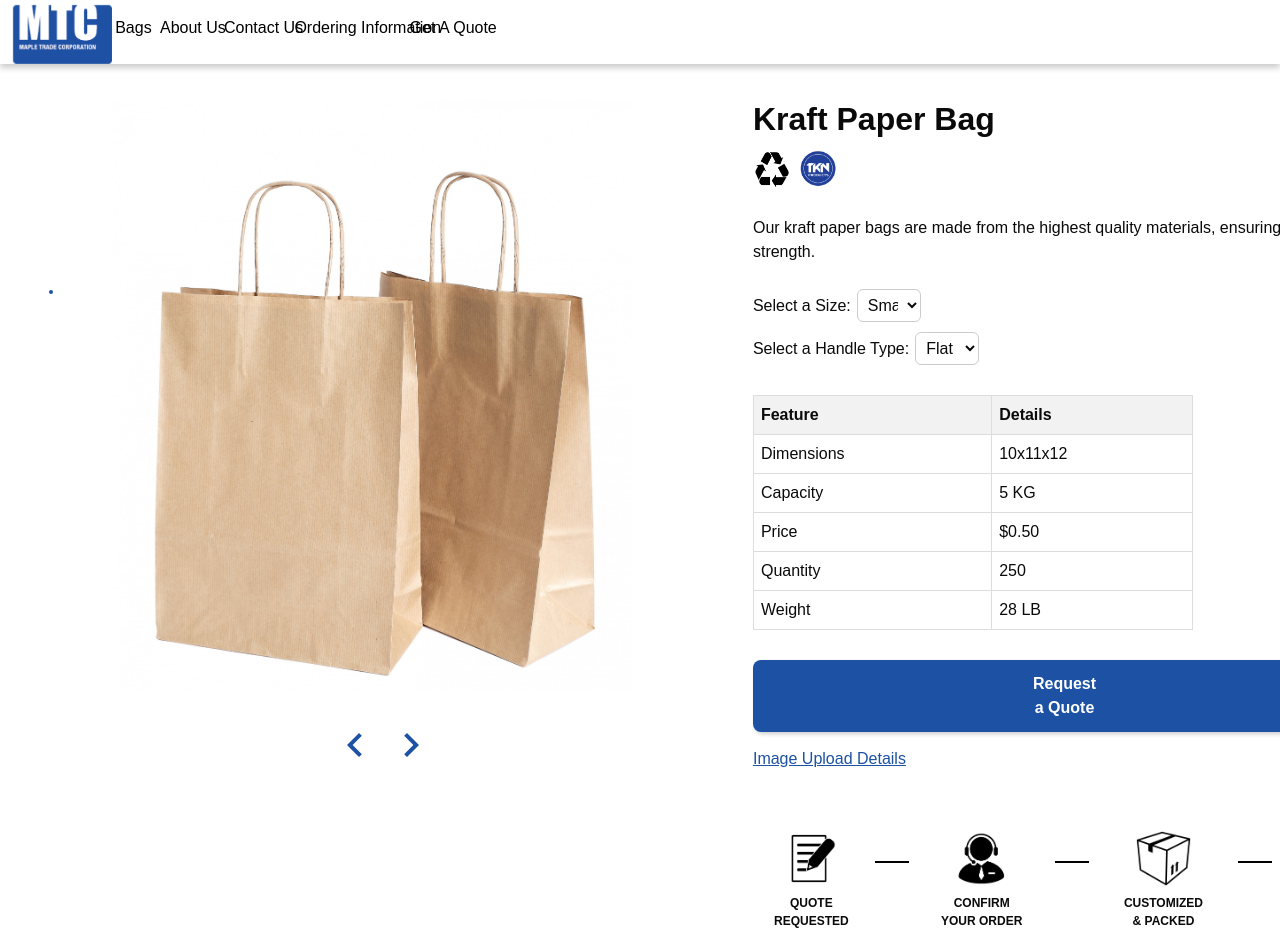
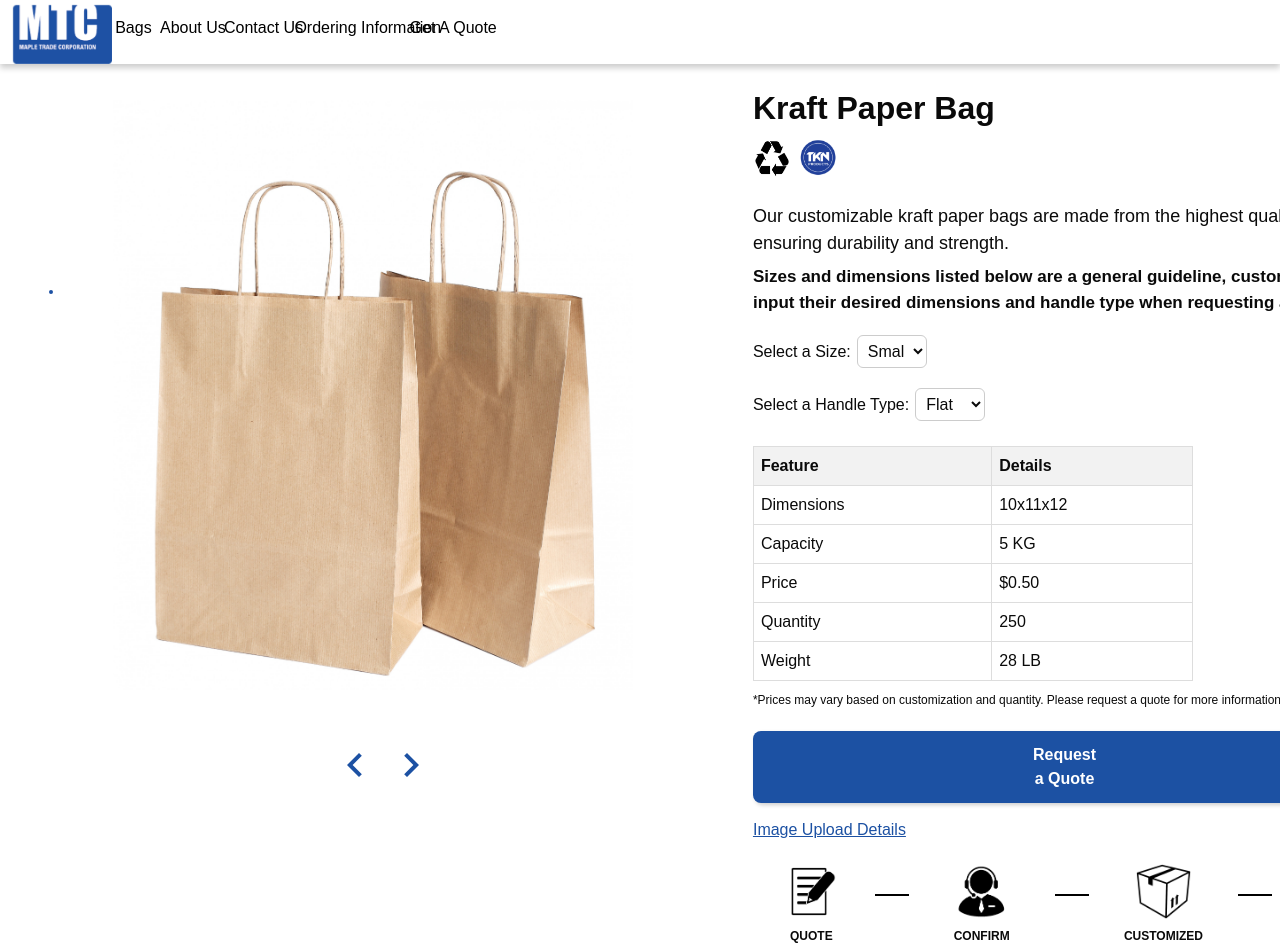
Before and after one commit to paul-ngyn/TKN-Paperbags, a Next.js app: page /product in a window 1280 px wide. Shown: the top 947 px of the page. Built offline with nearby package versions, Linux system fonts and the light colour scheme.

Commit message:
PRODUCT PAGE

```diff
--- a/app/components/AboutPage/AboutPage.module.css
+++ b/app/components/AboutPage/AboutPage.module.css
@@ -23,6 +23,7 @@
 
   .logoContainer {
     flex-shrink: 0;
+    padding-bottom: 90px;
   }
 
   .textContainer {
--- a/app/components/Footer/Footer.module.css
+++ b/app/components/Footer/Footer.module.css
@@ -1,7 +1,7 @@
 .footer {
     background-color: #1c51a3; /* Same blue color as the subheader */
     color: white;
-    padding: 20px;
+    padding: 10px;
     text-align: center;
     display: flex;
     flex-direction: column;
--- a/app/components/ProductImageCarousel/ProductImageCarousel.module.css
+++ b/app/components/ProductImageCarousel/ProductImageCarousel.module.css
@@ -64,7 +64,7 @@
     transform: translateY(-50%);
     z-index: 1;
     padding: 3px;
-    margin-top: 350px;
+    margin-top: 370px;
     margin-left: 15px;
     margin-right: -5px;
   }
--- a/app/components/ProductPage/ProductPage.tsx
+++ b/app/components/ProductPage/ProductPage.tsx
@@ -47,7 +47,10 @@ const ProductPage: React.FC<ProductPageProps> = ({ handleNavigation }) => {
           <Image src={tknlogo} alt="TKN Products Logo" width={38} height={30} />
         </div>
         <p className="productDescription">
-          Our kraft paper bags are made from the highest quality materials, ensuring durability and strength.
+          Our customizable kraft paper bags are made from the highest quality materials, ensuring durability and strength.
+        </p>
+        <p className="productGuidelines">
+          Sizes and dimensions listed below are a general guideline, customers should input their desired dimensions and handle type when requesting a quote.
         </p>
         <div className="productOptions">
           <label htmlFor="productOptions">Select a Size:</label>
@@ -66,6 +69,9 @@ const ProductPage: React.FC<ProductPageProps> = ({ handleNavigation }) => {
           </select>
         </div>
         <ProductTable selectedOption={selectedOption} selectedHandle={selectedHandle} />
+        <p className="productSubject">
+          *Prices may vary based on customization and quantity. Please request a quote for more information.
+        </p>
         <div className="buttonContainer">
           <button className="product-button" onClick={handleOpenModal}>Request a Quote</button>
           <a href="/orderinfo" className="product-button-link">
--- a/app/components/ProductTable/ProductTable.module.css
+++ b/app/components/ProductTable/ProductTable.module.css
@@ -1,7 +1,7 @@
 .productTable {
     width: 69%;
     border-collapse: collapse;
-    margin-top: 20px;
+    margin-top: 15px;
     margin-bottom: 10px;
   }
 
--- a/app/globals.css
+++ b/app/globals.css
@@ -40,7 +40,6 @@ html, body {
 
 .container {
   flex: 1; /* Grow to push footer down */
-  padding-bottom: 20px;
   width: 100%;
   max-width: 100%;
 }
@@ -155,7 +154,7 @@ html, body {
   padding: 12px 280px;
   border-radius: 8px; /* Add border radius */
   cursor: pointer;
-  margin-top: 20px;
+  margin-top: 22px;
   font-weight: bold;
   box-shadow: 2px 2px 4px rgba(0, 0, 0, 0.2); /* Add button shadow */
   margin-right: 15px;
@@ -289,7 +288,7 @@ html, body {
   border-radius: 8px; /* Optional: Add border radius */
   flex: 1; /* Allow the details container to take up available space */
   margin-left: 100px; /* Add space between the image and details */
-  margin-top: 75px;
+  margin-top: 64px;
 }
 
 .productName {
@@ -299,14 +298,25 @@ html, body {
 }
 
 .productDescription {
-  font-size: 16px;
-  margin-bottom: 25px;
+  font-size: 18px;
+  margin-bottom: 5px;
+}
+
+.productGuidelines {
+  font-size: 17px;
+  margin-bottom: 10px;
   margin-top: 2px;
+  font-weight: bold;
+}
+
+.productSubject {
+  font-size: 12px;
 }
 
 .productOptions {
   font-size: 16px;
   margin-bottom: 10px;
+  margin-top: 10px;
 }
 
 .productOptions select {
@@ -315,14 +325,14 @@ html, body {
   padding: 6px; /* Padding inside the dropdown */
   background-color: white; /* Background color of the dropdown */
   border-radius: 6px; /* Optional: Rounded corners */
-  width: 10%; /* Optional: Full width */
+  width: 11%; /* Optional: Full width */
   box-sizing: border-box; /* Ensure padding and border are included in the element's total width and height */
 }
 
 .processlogoContainer {
   display: flex;
   gap: 5px; /* Add space between logos */
-  margin-top: 60px;
+  margin-top: 22px;
   margin-bottom: 25px; /* Add space below the logos */
   max-height: 90px;
 }
```
Also changed, not shown: app/components/ProductImageCarousel/ProductImageCarousel.tsx (line endings or trailing spaces).
